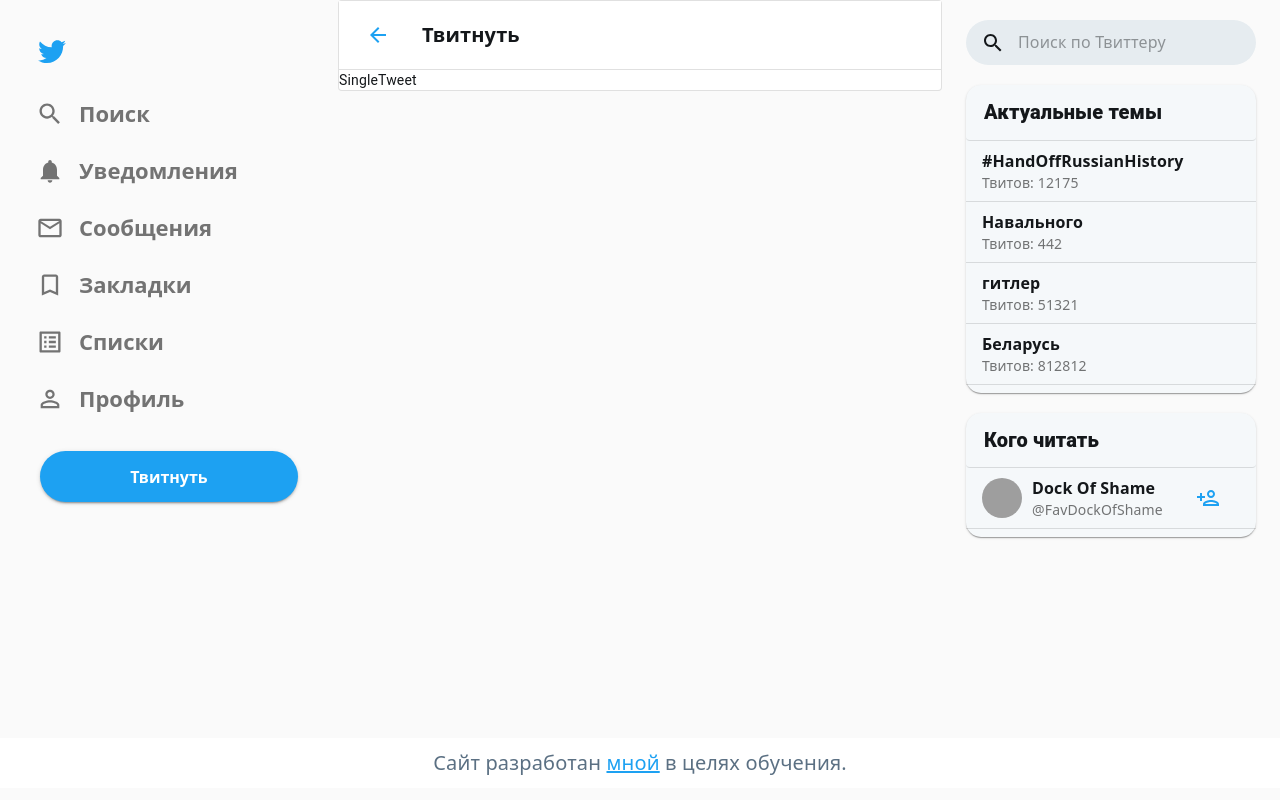
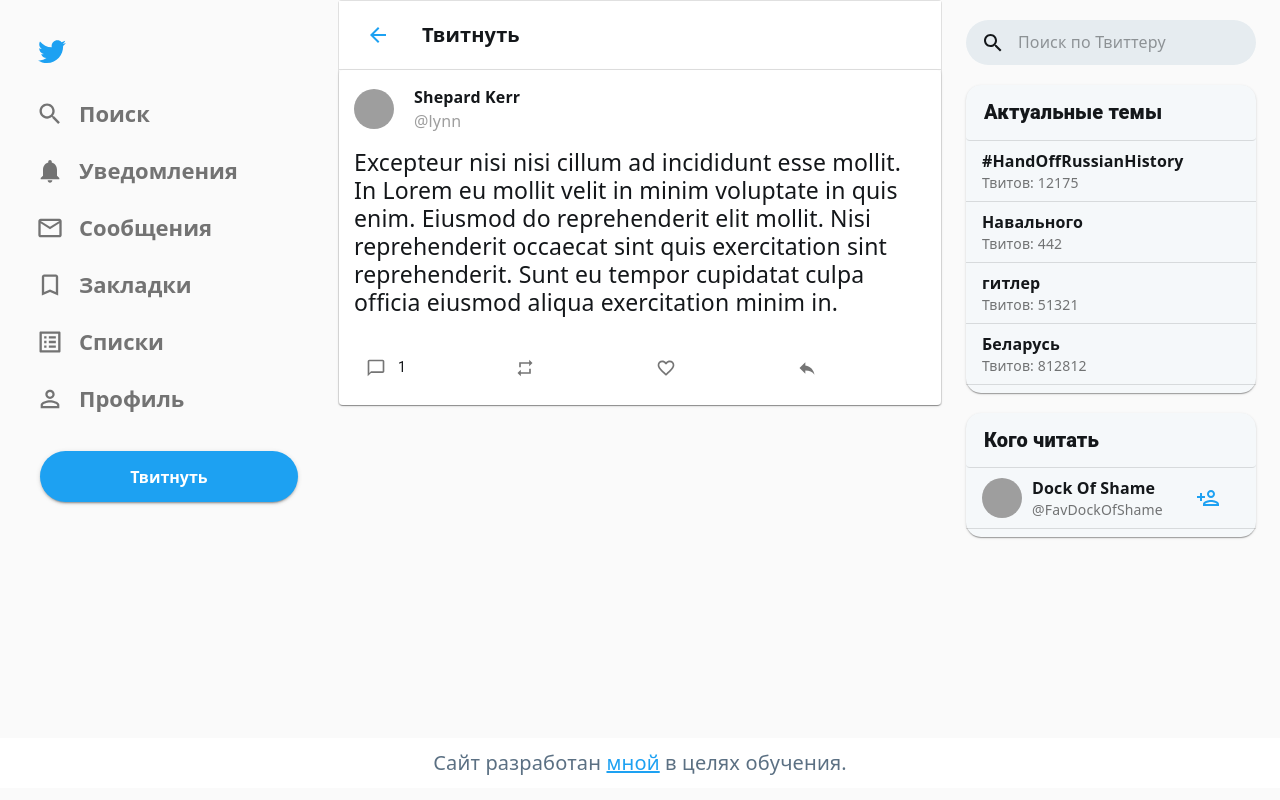
Before and after one commit to qutbiddinmaxmudov/twtr, a React (Create React App) app in the folder frontend/: page /home/tweet/60cf78992bee9d7e7ae87ca1 in a window 1280 px wide. Built offline with nearby package versions, Linux system fonts and the light colour scheme; data requests are answered from the project's data file; grey boxes are pictures that could not be loaded.

Commit message:
finished part-4 and singleTweet page

```diff
--- a/frontend/src/pages/Home/components/SingleTweet.tsx
+++ b/frontend/src/pages/Home/components/SingleTweet.tsx
@@ -1,19 +1,111 @@
 import React, { useEffect } from 'react'
 import { useDispatch, useSelector } from 'react-redux'
 import { useParams } from 'react-router'
+import { makeStyles } from '@material-ui/core/styles'
+import Avatar from '@material-ui/core/Avatar'
+import CircularProgress from '@material-ui/core/CircularProgress'
+import IconButton from '@material-ui/core/IconButton'
+import Paper from '@material-ui/core/Paper'
+import Typography from '@material-ui/core/Typography'
+import grey from '@material-ui/core/colors/grey'
+
+import CommentIcon from '@material-ui/icons/ChatBubbleOutlineOutlined'
+import RepostIcon from '@material-ui/icons/RepeatOutlined'
+import LikeIcon from '@material-ui/icons/FavoriteBorderOutlined'
+import ShareIcon from '@material-ui/icons/ReplyOutlined'
+
 import { fetchTweetData } from '../../../store/ducks/tweet/action'
 import { selectIsTweetLoaded, selectTweetData } from '../../../store/ducks/tweet/selectors'
+
+const styles = makeStyles((theme) => ({
+  tweet: {
+    padding: 15,
+  },
+  tweetHeader: {
+    display: 'flex',
+    alignItems: 'center',
+    marginBottom: 15,
+  },
+  avatar: {
+    marginRight: 20,
+  },
+  tweetInfo: {
+    display: 'flex',
+    flexDirection: 'column',
+  },
+  tweetContent: {
+    fontSize: 23,
+    lineHeight: '28px',
+    marginBottom: 30,
+  },
+  loadingProgress: {
+    display: 'block',
+    margin: '15px auto',
+  },
+  tweetFooter: {
+    display: 'flex',
+    alignItems: 'center',
+  },
+  tweetIcon: {
+    fontSize: 20,
+  },
+  tweetIconWrapper: {
+    flexGrow: 0.25,
+  },
+  tweetUserName: {
+    color: grey[500],
+  },
+}))
 
 interface SingleTweetPageInterface {
   id: string
 }
 export const SingleTweet = () => {
+  const classes = styles()
   const { id: tweetId }: SingleTweetPageInterface = useParams()
   const dispatch = useDispatch()
   const tweetData = useSelector(selectTweetData)
   const isTweetDataLoaded = useSelector(selectIsTweetLoaded)
   useEffect(() => {
     dispatch(fetchTweetData(tweetId))
-  }, [dispatch])
-  return <div>SingleTweet</div>
+  }, [dispatch, tweetId])
+  return isTweetDataLoaded ? (
+    <Paper className={classes.tweet}>
+      <div className={classes.tweetHeader}>
+        <Avatar className={classes.avatar} alt={`${tweetData?.user.fullname}`} src={tweetData?.user.avatarUrl} />
+        <Typography className={classes.tweetInfo} component="div">
+          <b>{tweetData?.user.fullname}</b>
+          <span className={classes.tweetUserName}>@{tweetData?.user.username}</span>
+        </Typography>
+      </div>
+      <Typography className={classes.tweetContent} variant="body1" gutterBottom>
+        {tweetData?.text}
+      </Typography>
+      <div className={classes.tweetFooter}>
+        <div className={classes.tweetIconWrapper}>
+          <IconButton>
+            <CommentIcon className={classes.tweetIcon} />
+          </IconButton>
+          <span>1</span>
+        </div>
+        <div className={classes.tweetIconWrapper}>
+          <IconButton>
+            <RepostIcon className={classes.tweetIcon} />
+          </IconButton>
+        </div>
+        <div className={classes.tweetIconWrapper}>
+          <IconButton>
+            <LikeIcon className={classes.tweetIcon} />
+          </IconButton>
+        </div>
+        <div className={classes.tweetIconWrapper}>
+          <IconButton>
+            <ShareIcon className={classes.tweetIcon} />
+          </IconButton>
+        </div>
+      </div>
+    </Paper>
+  ) : (
+    <CircularProgress color="primary" className={classes.loadingProgress} />
+  )
 }
--- a/frontend/src/store/ducks/tweet/reducer.ts
+++ b/frontend/src/store/ducks/tweet/reducer.ts
@@ -3,7 +3,7 @@
 import { TweetActions, TweetState, TweetActionsType } from './tweetTypes'
 
 const initialTweetState: TweetState = {
-  data: undefined,
+  data: null,
   loadingState: LoadingState.NEVER,
 }
 
--- a/frontend/src/store/ducks/tweet/tweetTypes.ts
+++ b/frontend/src/store/ducks/tweet/tweetTypes.ts
@@ -5,7 +5,7 @@
 // Tweet
 
 export interface TweetState {
-  data?: Tweet
+  data: Tweet | null
   loadingState: LoadingState
 }
 
```
